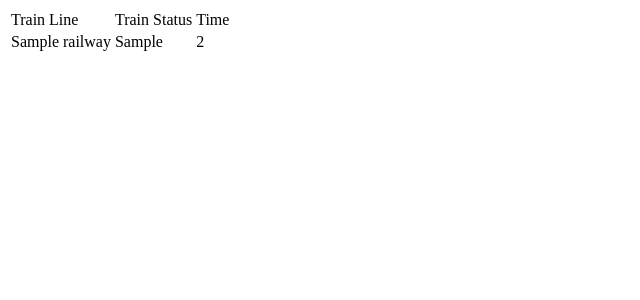
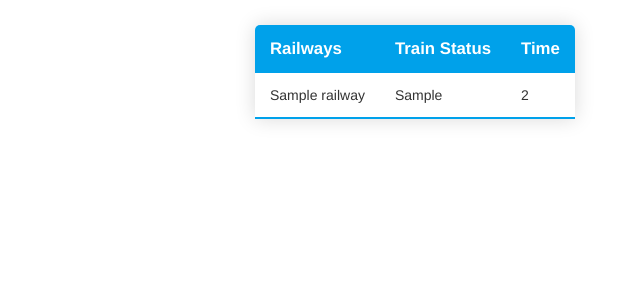
Before and after one commit to Kohei554/tokyo_open_data, a Flask app: template templates/index.html in a window 1280 px wide. Shown: the top 300 px of the page, without its empty margins (0-640 px from the left). Run offline with Flask 2, Linux system fonts and the light colour scheme; the template is opened without the code that fills it: most values are stand-ins (such as "Sample title", 1, 10 or a date in 2020); some libraries are stand-ins or nearby versions.

Commit message:
Update styling and requirements.txt
Update python and HTML code
Add CSS file
Add requirements.txt file

```diff
--- a/main.py
+++ b/main.py
@@ -1,4 +1,5 @@
 from flask import Flask, render_template
+from flask_bootstrap import Bootstrap
 import requests
 import os
 
@@ -6,6 +7,7 @@ import os
 app = Flask(__name__)
 API_KEY = os.getenv("API_KEY")
 ENDPOINT = "https://api-tokyochallenge.odpt.org/api/v4/"
+Bootstrap(app)
 
 # Request the data from API
 data_type = "odpt:TrainInformation?"
@@ -18,10 +20,12 @@ data = response.json()
 
 @app.route("/")
 def home():
-    time = [information['dc:date'].split('T')[1].split('+')[0] for information in data]
+    railways = [information['owl:sameAs'].split(':')[1].split(".") for information in data]
+    # operators = [railway[0] for railway in railways]
+    railways = [" ".join(railway) if len(railway) != 1 else railway[0] for railway in railways]
     train_status = [information['odpt:trainInformationText']['ja'] for information in data]
-    railways = [information['owl:sameAs'].split(':')[1] for information in data]
-    return render_template("index.html", time=time, train_status=train_status, railways=railways)
+    time = [":".join(information['dc:date'].split('T')[1].split('+')[0].split(":")[:2]) for information in data]
+    return render_template("index.html", railways=railways, train_status=train_status, time=time)
 
 
 if __name__ == "__main__":
--- /dev/null
+++ b/static/css/styles.css
@@ -0,0 +1,33 @@
+.body {
+    font-family: sans-serif;
+}
+
+.container {
+    max-width: 800px;
+    margin: 0 auto;
+}
+
+.content-table {
+    border-collapse: collapse;
+    margin: 25px 0;
+    border-radius: 5px 5px 0 0;
+    overflow: hidden;
+    box-shadow: 0 0 20px rgba(0, 0, 0, 0.15);
+}
+
+.content-table thead tr {
+    background-color:#00A1EA;
+    color: #ffffff;
+    text-align: left;
+    font-weight: bold;
+    font-size: 1.2em;
+}
+
+.content-table th,
+.content-table td {
+    padding: 12px 15px;
+}
+
+.content-table tbody tr:last-of-type {
+    border-bottom: 2px solid #00A1EA;
+}
--- a/templates/index.html
+++ b/templates/index.html
@@ -1,18 +1,19 @@
-<!DOCTYPE html>
-<html lang="en">
-<head>
-    <meta charset="UTF-8">
-    <meta http-equiv="X-UA-Compatible" content="IE=edge">
-    <meta name="viewport" content="width=device-width, initial-scale=1.0">
-    <title>Document</title>
-</head>
-<body>
-    <table>
+{% extends 'bootstrap/base.html' %}
+{% block title %}Tokyo Train Delay{% endblock %}
+
+{% block styles %}
+{{super()}}
+<link rel="stylesheet" href="{{url_for('static', filename='css/styles.css')}}">
+{% endblock %}
+
+{% block content %}
+<div class="container">
+    <table class="content-table">
         <thead>
             <tr>
-                <td>Train Line</td>
-                <td>Train Status</td>
-                <td>Time</td>
+                <th>Railways</th>
+                <th>Train Status</th>
+                <th>Time</th>
             </tr>
         </thead>
         <tbody>
@@ -25,5 +26,5 @@
             {% endfor %}
         </tbody>
     </table>
-</body>
-</html>
+</div>
+{% endblock %}
```
Also changed, not shown: requirements.txt (added, +16 -0 lines), static/favicon.ico (added), 1 other file.
